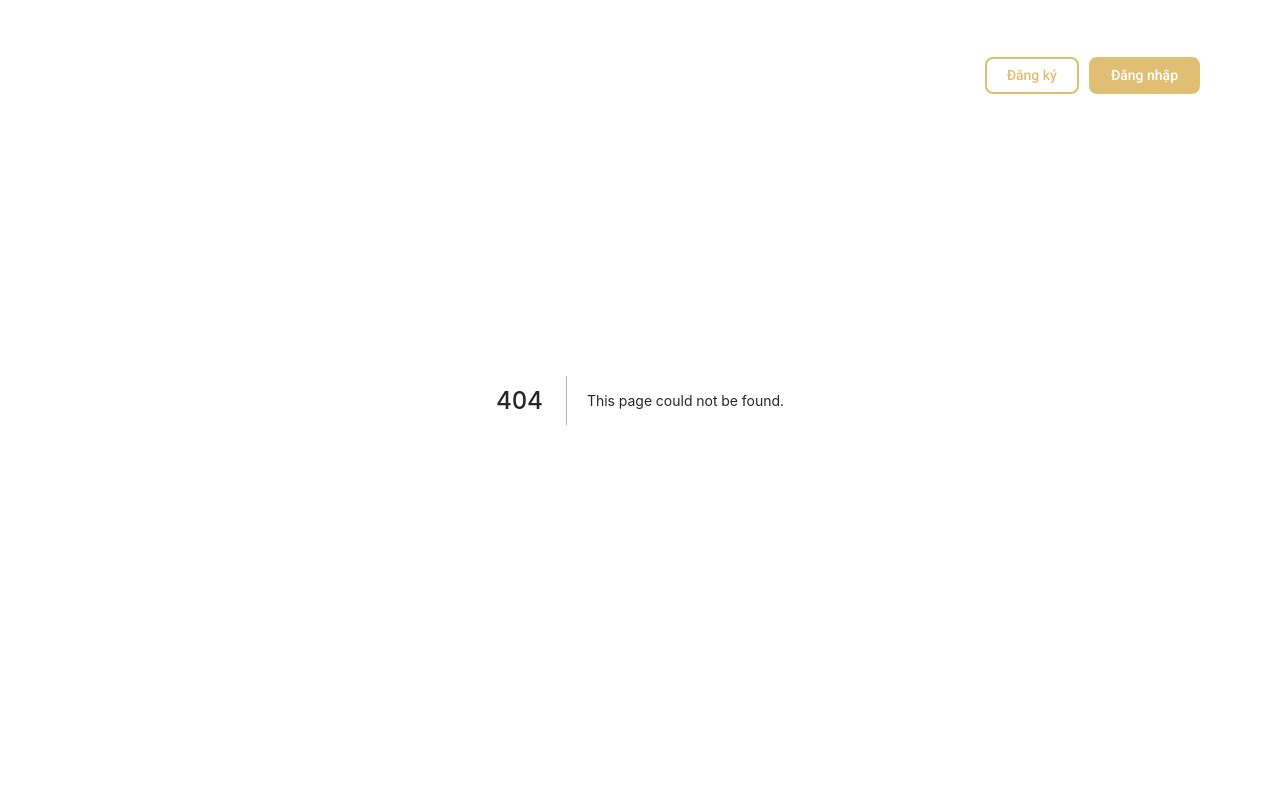
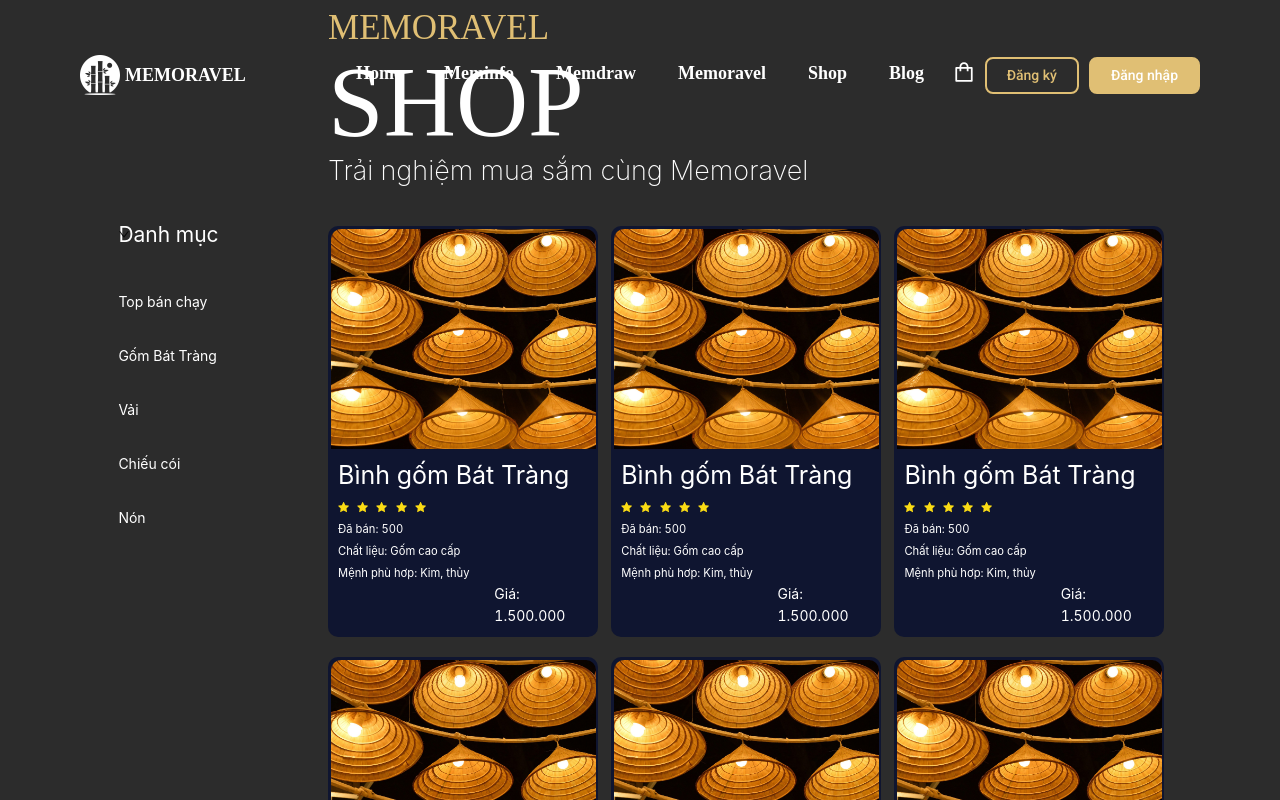
Before and after one commit to hunguet231/memoravel.vn, a Next.js app: page /shop in a window 1280 px wide. Before the commit this address had no page. Shown: the top 800 px of the page. Built offline with nearby package versions, Linux system fonts and the light colour scheme; a web font is replaced by a local one.

Commit message:
add memdraw vectary box

```diff
--- a/models/Product.js
+++ b/models/Product.js
@@ -5,7 +5,7 @@
     name: { type: String, required: true },
     rating: { type: Number, default: 0 },
     comment: { type: String, required: true },
-    userAvatar: { type: String, required: true },
+    user_avatar: { type: String, required: true },
     user: {
       type: mongoose.Schema.Types.ObjectId,
       ref: "user",
--- a/pages/index.js
+++ b/pages/index.js
@@ -30,7 +30,7 @@
       </header>
 
       <main className={styles.main}>
-        <Youtube />
+        {/* <Youtube /> */}
         <div className="mem-box">
           <div className="mem-inner">
             <TextBox
--- a/pages/_shop.js
+++ b/pages/shop.js
@@ -2,6 +2,7 @@
 import CardItem from "../components/CardItem";
 import styles from "../styles/Shop.module.css";
 import { Row, Col, List, Collapse } from "antd";
+import Link from "next/link";
 
 export default function shop() {
   const data = ["Top bán chạy", "Gốm Bát Tràng", "Vải", "Chiếu cói", "Nón"];
@@ -29,8 +30,14 @@
                   size="large"
                   dataSource={data}
                   renderItem={(item) => (
-                    <List.Item style={{ border: "none", padding: "16px 0" }}>
-                      <a href="*">{item}</a>
+                    <List.Item
+                      style={{
+                        border: "none",
+                        padding: "16px 0",
+                        color: "#fff",
+                      }}
+                    >
+                      <Link href="*">{item}</Link>
                     </List.Item>
                   )}
                 />
--- a/styles/CardItem.module.css
+++ b/styles/CardItem.module.css
@@ -5,6 +5,7 @@
     height: auto;
     border-radius: 10px;
 }
+
 .cardImg {
     width: 98%;
     position: relative;
@@ -16,6 +17,7 @@
 .cardBody {
     margin: -14px;
 }
+
 .cardTitle {
     font-size: 25px;
     margin-bottom: 0px;
--- a/styles/Form.module.css
+++ b/styles/Form.module.css
@@ -96,6 +96,10 @@
     background: rgba(224, 191, 116, 0.95);
 }
 
+.vectaryBox {
+    background-color: rgba(255, 255, 255, 0.2);
+}
+
 @media (max-width: 380px) {
     .title {
         font-size: 30px;
--- a/styles/Navbar.module.css
+++ b/styles/Navbar.module.css
@@ -42,6 +42,7 @@
 }
 
 .navItem {
+    color: #fff !important;
     margin: 0 21px;
     font-family: 'Abhaya Libre', serif;
     font-weight: 700;
--- a/styles/Shop.module.css
+++ b/styles/Shop.module.css
@@ -2,9 +2,10 @@
     margin: 0 8%;
     background-color: #2c2c2c;
 }
+
 .brandName,
 .shopTitle {
-  font-family: Times New Roman;
+    font-family: "Times New Roman";
 }
 
 .brandName {
@@ -30,7 +31,7 @@
 }
 
 .headerList {
-  color: #fff;
+    color: #fff !important;
     font-size: 150%;
 }
 
@@ -54,6 +55,7 @@
         margin: 0;
     }
 }
+
 @media (max-width: 560px) {
     .brandName,
     .shopTitle,
@@ -61,6 +63,7 @@
         margin-left: 12%;
     }
 }
+
 @media (max-width: 500px) {
     .cardContainer {
         margin: 0 15%;
```
Also changed, not shown: pages/memdraw.js (+9 -1 lines). Lines whose indentation alone changed are shown as unchanged.
